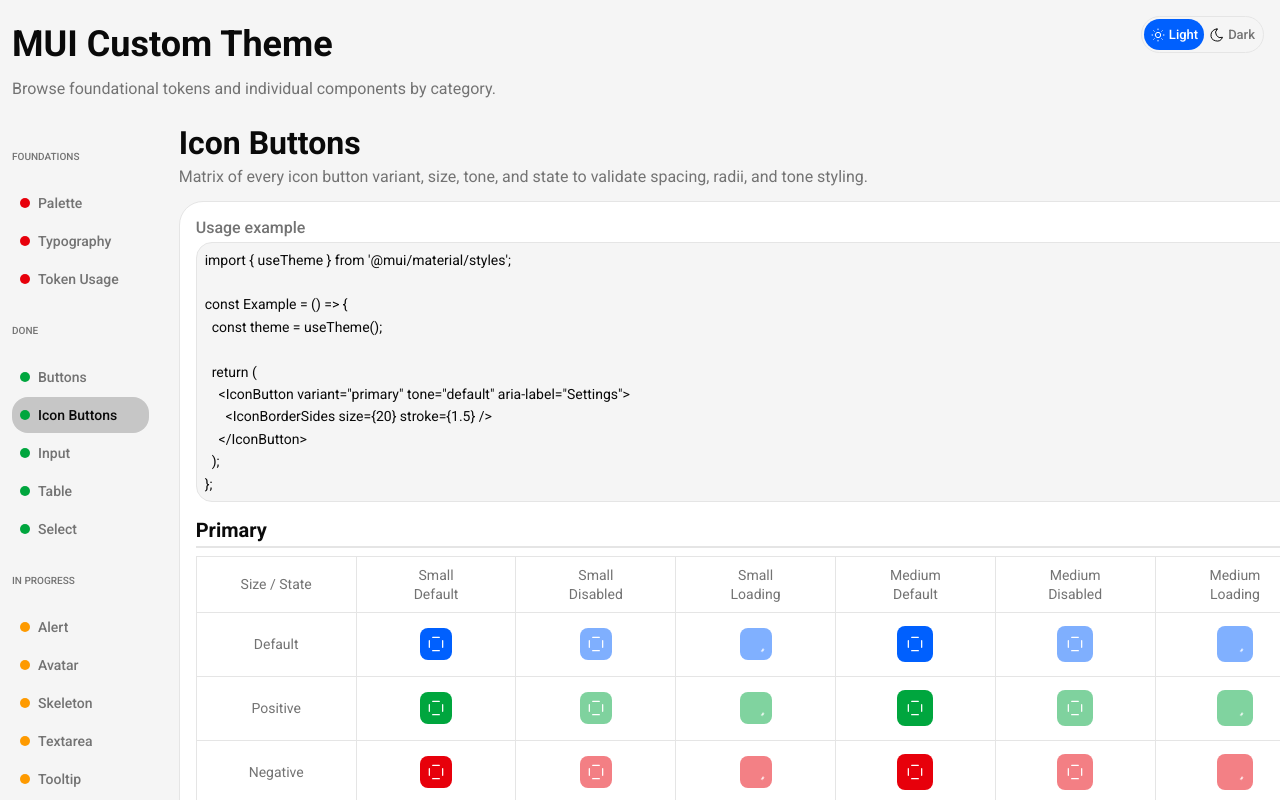
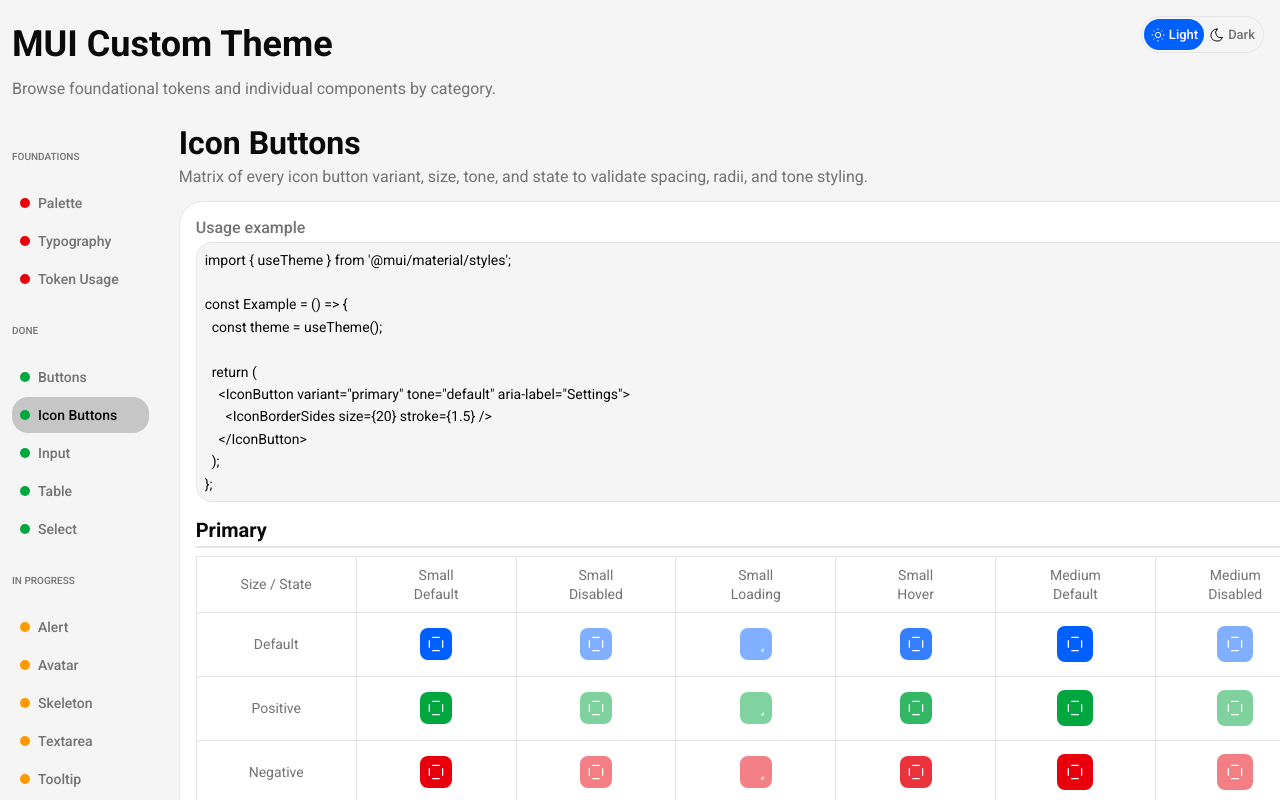
Before and after one commit to a169n/mui-custom-theme, a React (Vite) app: page /icon-buttons in a window 1280 px wide. Shown: the top 800 px of the page. Built offline with nearby package versions, Linux system fonts and the light colour scheme.

Commit message:
Add forceHoverState prop to IconButton for hover state control; update IconButtonsPage to showcase hover state

```diff
--- a/src/components/IconButton.tsx
+++ b/src/components/IconButton.tsx
@@ -20,6 +20,7 @@ export interface IconButtonProps
   sx?: SxProps<Theme>;
   children: React.ReactNode;
   className?: string;
+  forceHoverState?: boolean;
 }
 
 const getIconSize = (size: IconButtonSize) => (size === 'large' ? 24 : 20);
@@ -51,7 +52,7 @@ const getSizeStyles = (
       };
     case 'large':
       return {
-        padding: theme.spacing(2.5),
+        padding: theme.spacing(2),
         borderRadius: `${radiusLg}px`,
       };
     default:
@@ -72,6 +73,7 @@ export const IconButton = React.forwardRef<HTMLButtonElement, IconButtonProps>((
     className,
     children,
     sx,
+    forceHoverState = false,
     ...rest
   } = props;
   const theme = useTheme();
@@ -79,10 +81,37 @@ export const IconButton = React.forwardRef<HTMLButtonElement, IconButtonProps>((
   const muiColor = toneToColor(tone);
   const inactive = disabled || loading;
   const iconSize = getIconSize(size);
-  const variantStyles = getButtonVariantStyles(theme, variant as CustomButtonVariant, muiColor);
+  const variantStylesRaw = getButtonVariantStyles(theme, variant as CustomButtonVariant, muiColor);
+  const variantStylesObject = (variantStylesRaw ?? {}) as Record<string, unknown>;
+  const outlineBorderWidth = '1px';
+  const outlineStyles =
+    variant === 'outline'
+      ? {
+          borderWidth: outlineBorderWidth,
+          ...(variantStylesObject['&:hover']
+            ? {
+                '&:hover': {
+                  ...(variantStylesObject['&:hover'] as Record<string, unknown>),
+                  borderWidth: outlineBorderWidth,
+                },
+              }
+            : {}),
+          ...(variantStylesObject['&.Mui-disabled']
+            ? {
+                '&.Mui-disabled': {
+                  ...(variantStylesObject['&.Mui-disabled'] as Record<string, unknown>),
+                  borderWidth: outlineBorderWidth,
+                },
+              }
+            : {}),
+        }
+      : {};
+  const variantStyles = {
+    ...variantStylesObject,
+    ...outlineStyles,
+  } as SxProps<Theme>;
+  const variantStylesRecord = variantStyles as Record<string, unknown>;
   const sizeStyles = getSizeStyles(theme, size, modeTokens?.radius);
-  const isGhostDefault = variant === 'ghost' && tone === 'default';
-  const ghostDefaultColor = isGhostDefault ? modeTokens?.icon?.default : undefined;
   const baseStyles = {
     ...variantStyles,
     ...sizeStyles,
@@ -103,6 +132,12 @@ export const IconButton = React.forwardRef<HTMLButtonElement, IconButtonProps>((
   };
 
   const sxArray = Array.isArray(sx) ? sx : sx ? [sx] : [];
+  if (forceHoverState && variantStylesRecord['&:hover']) {
+    sxArray.unshift({
+      pointerEvents: 'none',
+      ...(variantStylesRecord['&:hover'] as object),
+    });
+  }
 
   return (
     <MUIIconButton
--- a/src/pages/components/IconButtonsPage.tsx
+++ b/src/pages/components/IconButtonsPage.tsx
@@ -27,12 +27,13 @@ const variantToneMap: Record<IconButtonVariant, IconButtonTone[]> = {
   ghost: tones,
 };
 
-type IconButtonShowcaseState = 'default' | 'disabled' | 'loading';
+type IconButtonShowcaseState = 'default' | 'disabled' | 'loading' | 'hover';
 
 const states: { key: IconButtonShowcaseState; label: string }[] = [
   { key: 'default', label: 'Default' },
   { key: 'disabled', label: 'Disabled' },
   { key: 'loading', label: 'Loading' },
+  { key: 'hover', label: 'Hover' },
 ];
 
 const capitalize = (value: string) => value.charAt(0).toUpperCase() + value.slice(1);
@@ -43,6 +44,8 @@ const getStateProps = (state: IconButtonShowcaseState) => {
       return { disabled: true };
     case 'loading':
       return { loading: true };
+    case 'hover':
+      return { forceHoverState: true, disableRipple: true };
     default:
       return {};
   }
```
